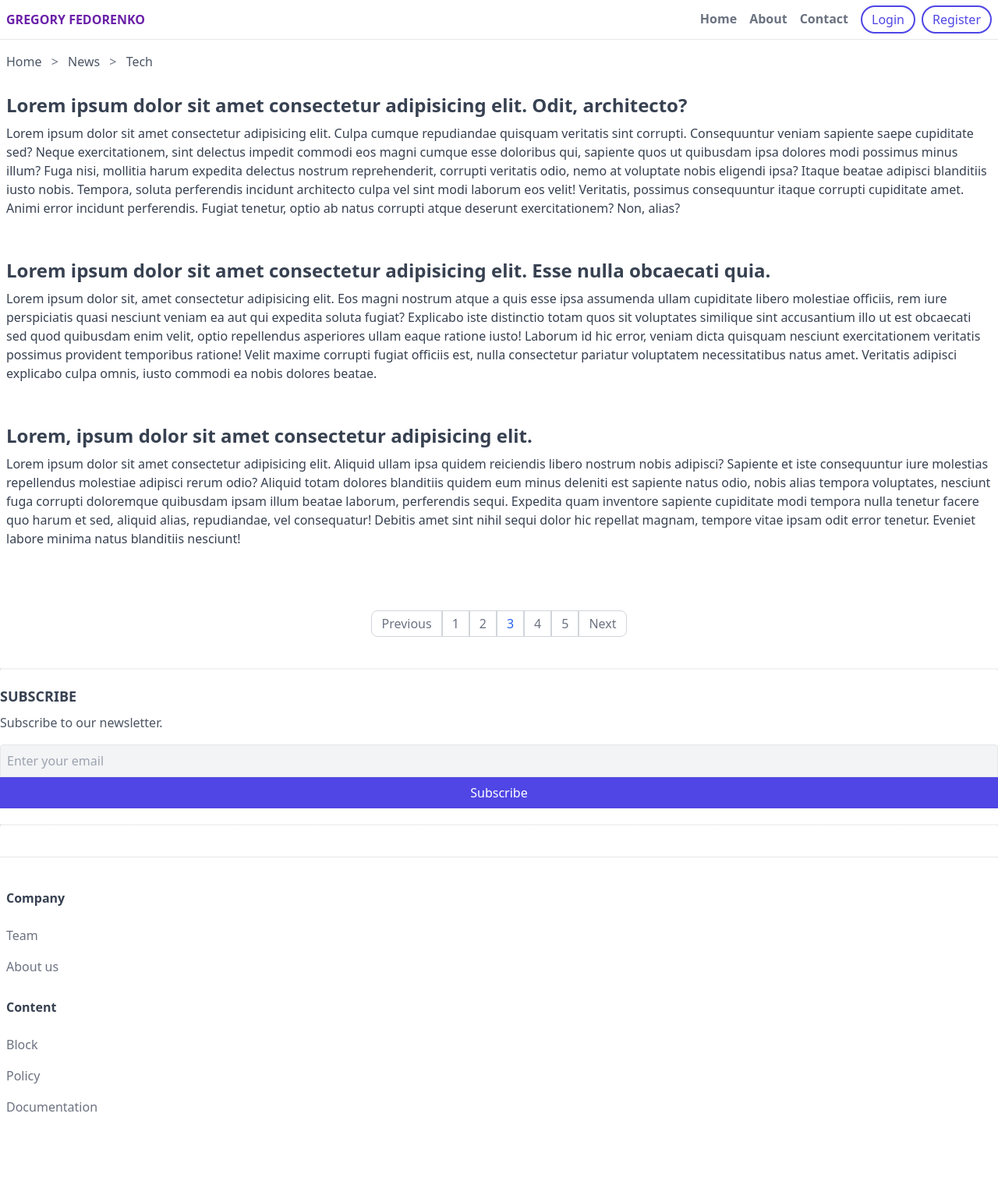
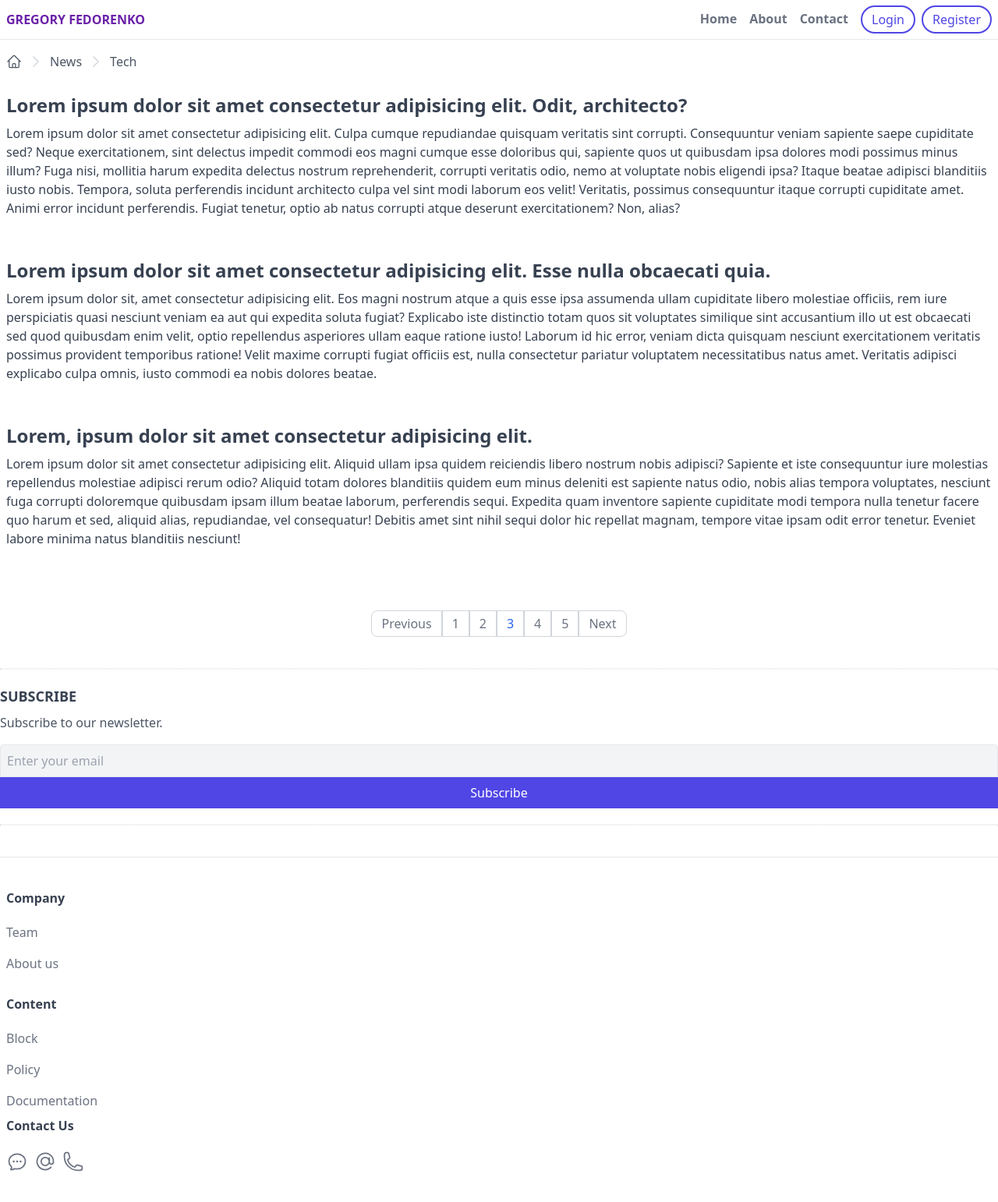
Before and after one commit to GregFedy/pet-tailwind, a website: page index.html in a window 1280 px wide. Shown: the whole page at 78% size. Before the commit the page ends 1480 px from the top, so only its background shows below. Drawn offline with Linux system fonts and the light colour scheme.

Commit message:
feat: add icons

```diff
--- a/index.html
+++ b/index.html
@@ -38,11 +38,56 @@
     <main>
       <!-- breadcrumbs -->
       <div class="px-2 flex items-center">
-        <div class="py-4 overflow-y-auto whitespace-nowrap">
-          <a class="text-gray-600 hover:text-gray-900" href="#">Home</a>
-          <span class="mx-2 text-gray-500">&gt;</span>
+        <div class="py-4 overflow-y-auto whitespace-nowrap flex items-center">
+          <a class="text-gray-600 hover:text-gray-900" href="#"
+            ><svg
+              xmlns="http://www.w3.org/2000/svg"
+              fill="none"
+              viewBox="0 0 24 24"
+              stroke-width="1.5"
+              stroke="currentColor"
+              class="w-5 h-5"
+            >
+              <path
+                stroke-linecap="round"
+                stroke-linejoin="round"
+                d="m2.25 12 8.954-8.955c.44-.439 1.152-.439 1.591 0L21.75 12M4.5 9.75v10.125c0 .621.504 1.125 1.125 1.125H9.75v-4.875c0-.621.504-1.125 1.125-1.125h2.25c.621 0 1.125.504 1.125 1.125V21h4.125c.621 0 1.125-.504 1.125-1.125V9.75M8.25 21h8.25"
+              />
+            </svg>
+          </a>
+          <span class="mx-2 text-gray-300"
+            ><svg
+              xmlns="http://www.w3.org/2000/svg"
+              fill="none"
+              viewBox="0 0 24 24"
+              stroke-width="1.5"
+              stroke="currentColor"
+              class="w-5 h-5"
+            >
+              <path
+                stroke-linecap="round"
+                stroke-linejoin="round"
+                d="m8.25 4.5 7.5 7.5-7.5 7.5"
+              />
+            </svg>
+          </span>
           <a class="text-gray-600 hover:text-gray-900" href="#">News</a>
-          <span class="mx-2 text-gray-500">&gt;</span>
+          <span class="mx-2 text-gray-300"
+            ><svg
+              xmlns="http://www.w3.org/2000/svg"
+              fill="none"
+              viewBox="0 0 24 24"
+              stroke-width="1.5"
+              stroke="currentColor"
+              class="w-5 h-5"
+            >
+              <path
+                stroke-linecap="round"
+                stroke-linejoin="round"
+                d="m8.25 4.5 7.5 7.5-7.5 7.5"
+              />
+            </svg>
+          </span>
           <a class="text-gray-600 hover:text-gray-900" href="#">Tech</a>
         </div>
       </div>
@@ -182,7 +227,7 @@
     <footer class="border-t mt-10 py-10 px-2">
       <div>
         <div class="mb-5">
-          <h6 class="font-semibold text-gray-700 mb-4">Company</h6>
+          <h6 class="font-semibold text-gray-700 mb-3">Company</h6>
           <ul>
             <li>
               <a class="footer-link" href="#">Team</a>
@@ -195,7 +240,7 @@
       </div>
 
       <div>
-        <h6 class="font-semibold text-gray-700 mb-4">Content</h6>
+        <h6 class="font-semibold text-gray-700 mb-3">Content</h6>
         <ul>
           <li>
             <a
@@ -220,6 +265,72 @@
           </li>
         </ul>
       </div>
+
+      <div>
+        <h6 class="font-semibold text-gray-700 mb-3">Contact Us</h6>
+        <ul class="flex">
+          <li class="mr-2">
+            <a
+              class="inline-block text-gray-500 py-2 hover:underline decoration-gray-700 underline-offset-2"
+              href="#"
+              ><svg
+                xmlns="http://www.w3.org/2000/svg"
+                fill="none"
+                viewBox="0 0 24 24"
+                stroke-width="1.5"
+                stroke="currentColor"
+                class="w-7 h-7"
+              >
+                <path
+                  stroke-linecap="round"
+                  stroke-linejoin="round"
+                  d="M8.625 12a.375.375 0 1 1-.75 0 .375.375 0 0 1 .75 0Zm0 0H8.25m4.125 0a.375.375 0 1 1-.75 0 .375.375 0 0 1 .75 0Zm0 0H12m4.125 0a.375.375 0 1 1-.75 0 .375.375 0 0 1 .75 0Zm0 0h-.375M21 12c0 4.556-4.03 8.25-9 8.25a9.764 9.764 0 0 1-2.555-.337A5.972 5.972 0 0 1 5.41 20.97a5.969 5.969 0 0 1-.474-.065 4.48 4.48 0 0 0 .978-2.025c.09-.457-.133-.901-.467-1.226C3.93 16.178 3 14.189 3 12c0-4.556 4.03-8.25 9-8.25s9 3.694 9 8.25Z"
+                />
+              </svg>
+            </a>
+          </li>
+          <li class="mr-2">
+            <a
+              class="inline-block text-gray-500 py-2 hover:underline decoration-gray-700 underline-offset-2"
+              href="#"
+              ><svg
+                xmlns="http://www.w3.org/2000/svg"
+                fill="none"
+                viewBox="0 0 24 24"
+                stroke-width="1.5"
+                stroke="currentColor"
+                class="w-7 h-7"
+              >
+                <path
+                  stroke-linecap="round"
+                  stroke-linejoin="round"
+                  d="M16.5 12a4.5 4.5 0 1 1-9 0 4.5 4.5 0 0 1 9 0Zm0 0c0 1.657 1.007 3 2.25 3S21 13.657 21 12a9 9 0 1 0-2.636 6.364M16.5 12V8.25"
+                />
+              </svg>
+            </a>
+          </li>
+          <li>
+            <a
+              class="inline-block text-gray-500 py-2 hover:underline decoration-gray-700 underline-offset-2"
+              href="#"
+              ><svg
+                xmlns="http://www.w3.org/2000/svg"
+                fill="none"
+                viewBox="0 0 24 24"
+                stroke-width="1.5"
+                stroke="currentColor"
+                class="w-7 h-7"
+              >
+                <path
+                  stroke-linecap="round"
+                  stroke-linejoin="round"
+                  d="M2.25 6.75c0 8.284 6.716 15 15 15h2.25a2.25 2.25 0 0 0 2.25-2.25v-1.372c0-.516-.351-.966-.852-1.091l-4.423-1.106c-.44-.11-.902.055-1.173.417l-.97 1.293c-.282.376-.769.542-1.21.38a12.035 12.035 0 0 1-7.143-7.143c-.162-.441.004-.928.38-1.21l1.293-.97c.363-.271.527-.734.417-1.173L6.963 3.102a1.125 1.125 0 0 0-1.091-.852H4.5A2.25 2.25 0 0 0 2.25 4.5v2.25Z"
+                />
+              </svg>
+            </a>
+          </li>
+        </ul>
+      </div>
     </footer>
   </body>
 </html>
```
Also changed, not shown: public/styles.css.
